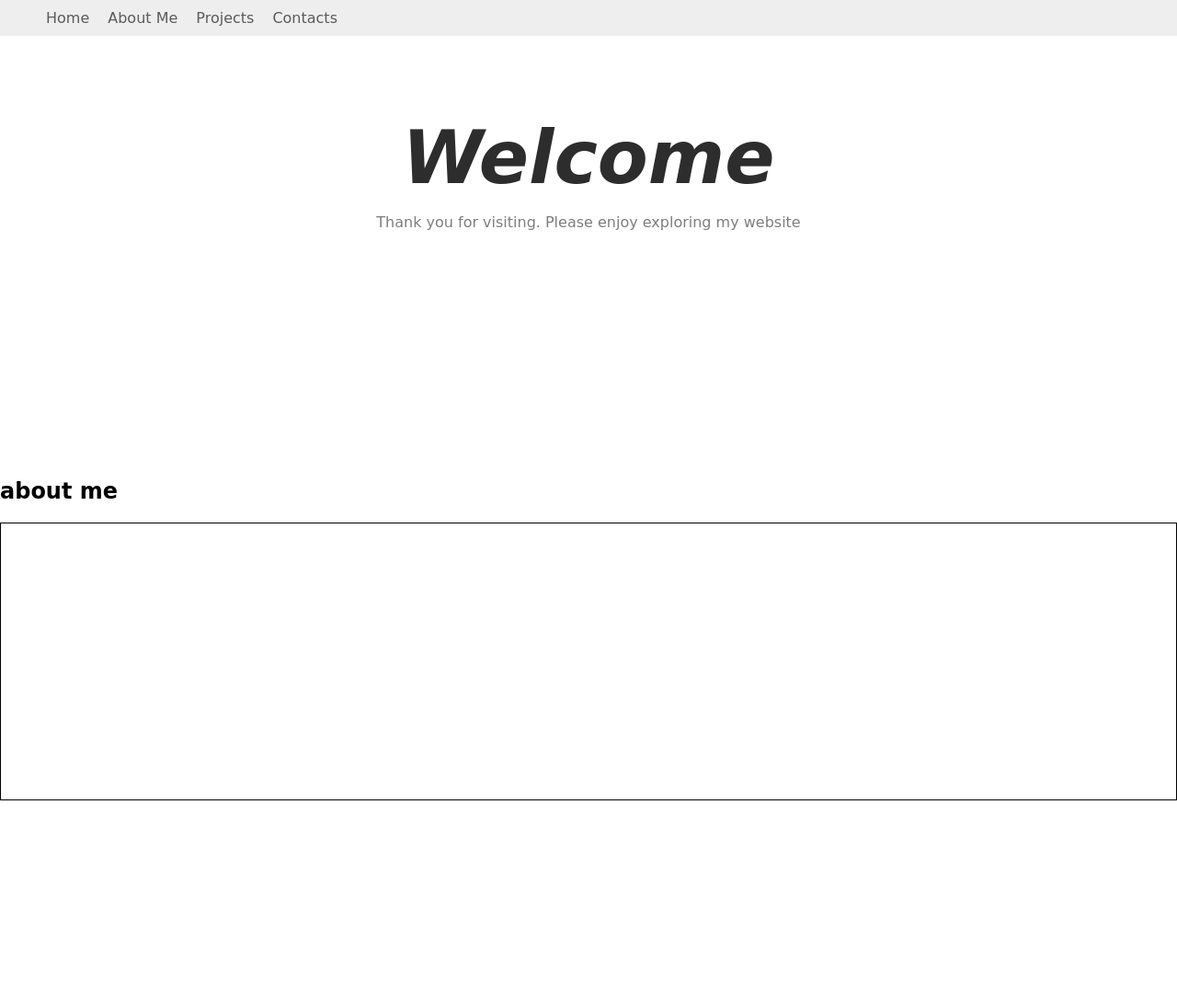
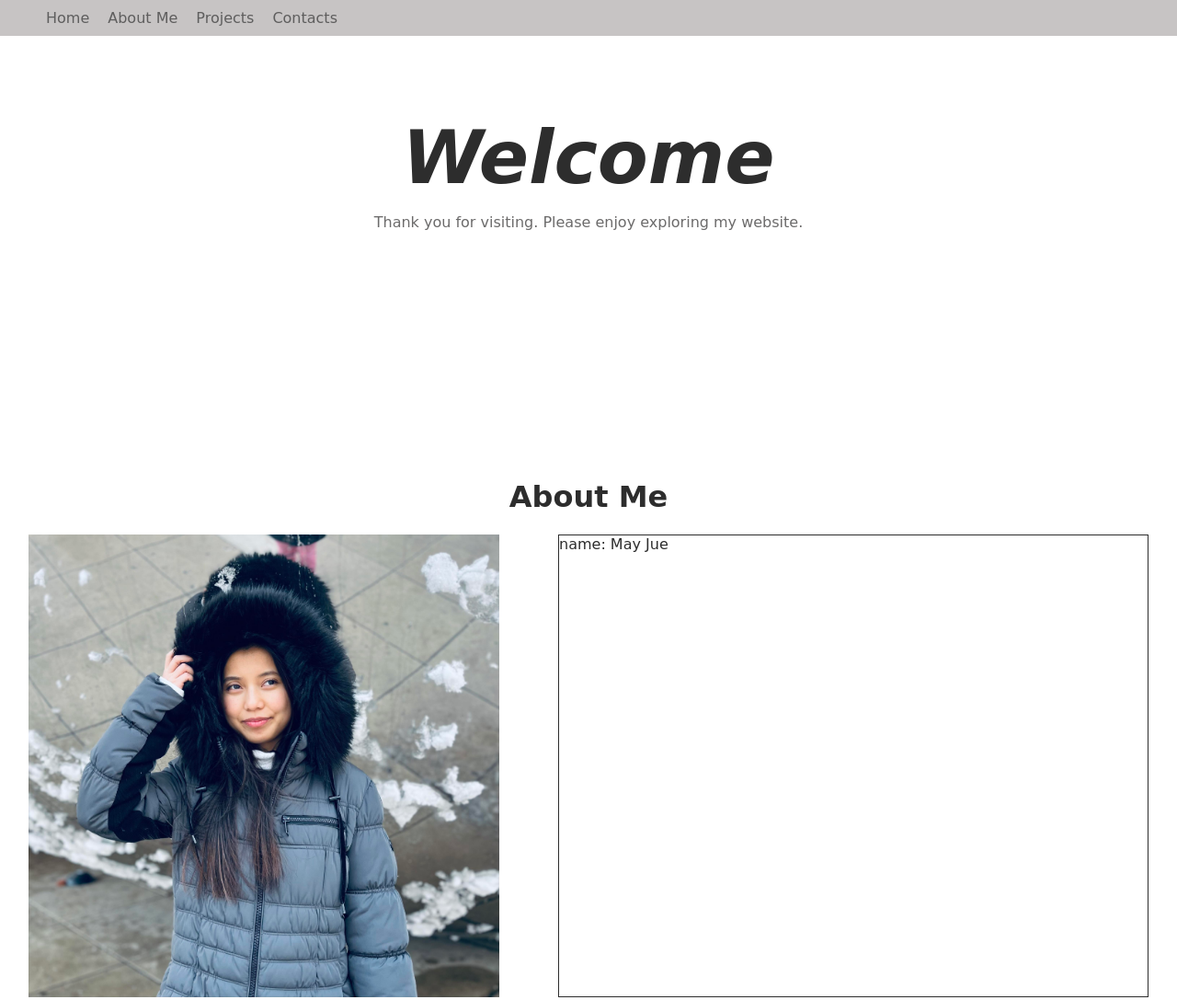
Before and after one commit to MayJue/MayJue.github.io, a plain HTML site: page index.html in a window 1280 px wide. Shown: the whole page at 92% size. Before the commit the page ends 870 px from the top, so only its background shows below. Drawn offline with Linux system fonts and the light colour scheme.

Commit message:
add about me and home

```diff
--- a/index.css
+++ b/index.css
@@ -1,44 +1,56 @@
-.home, .about-me {
-    border: 1px solid;
-    height: 300px;
-    overflow: hidden;
-}
 body {
     margin: 0;
     font-family: cursive;
+    color: rgb(45, 45, 45);
+}
+
+#about-me h1 {
+    text-align: center;
+    text-transform: capitalize;
+}
+
+.about-me-content {
+    justify-content: center;
+    display: flex;
+    margin-bottom: 10%;
+}
+
+.about-me-box {
+    border: 1px solid;
+    width: 50%;
+    margin-left: 5%;
+}
+
+.my-image {
+    width: 40%;
 }
 
 #home {
     text-align: center;
     height: 500px;
-    /* background-color: rgb(209, 233, 255); */
-    justify-content: center;
-    color:rgb(45, 45, 45);
+}
 
-}
 #home h1 {
     font-style: italic;
-
     padding-top: 125px;
     font-size: 500%;
     text-transform: capitalize;
-
 }
 
 #home p {
     margin-top: -40px;
-    color:rgb(126, 126, 126)
+    color: rgb(108, 107, 107);
 }
 
 ul.nav-bar {
     margin: 0;
-    width:100%;
+    opacity: 80%;
     position: fixed;
-
+    width: 100%;
+    overflow: hidden;
     list-style: none;
     display: flex;
-    opacity: 80%;
-    background-color: rgb(234, 234, 234);
+    background-color: rgb(185, 182, 182);
 }
 
 .nav-bar li {
@@ -46,12 +58,11 @@ ul.nav-bar {
 }
 
 .nav-bar li:hover {
-    background-color: rgb(182, 182, 182)
+    background-color: rgb(153, 151, 151);
 }
 
 .nav-bar a {
-    color: rgb(50, 50, 50);
-
+    color: rgb(55, 54, 54);
     text-decoration: none;
     white-space: nowrap;
     text-transform: capitalize;
--- a/index.html
+++ b/index.html
@@ -12,18 +12,21 @@
 
     <div class="content">
         <div id="home">
-            <h1> welcome</h1>
-            <p>Thank you for visiting. Please enjoy exploring my website</p>
+            <h1>welcome</h1>
+            <p>Thank you for visiting. Please enjoy exploring my website.</p>
+
         </div>
 
         <div id="about-me">
-            <h2>about me</h2>
-            <div class="about-me">
-                <img src="" alt="">
+            <h1>about me</h1>
+            <div class="about-me-content">
+                <img class= 'my-image' src="my_image.jpg" alt="me">
+                <div class="about-me-box">
+                    name: May Jue
 
+                </div>
             </div>
         </div>
-
     </div>
 
 
```
Also changed, not shown: my_image.jpg (added).
